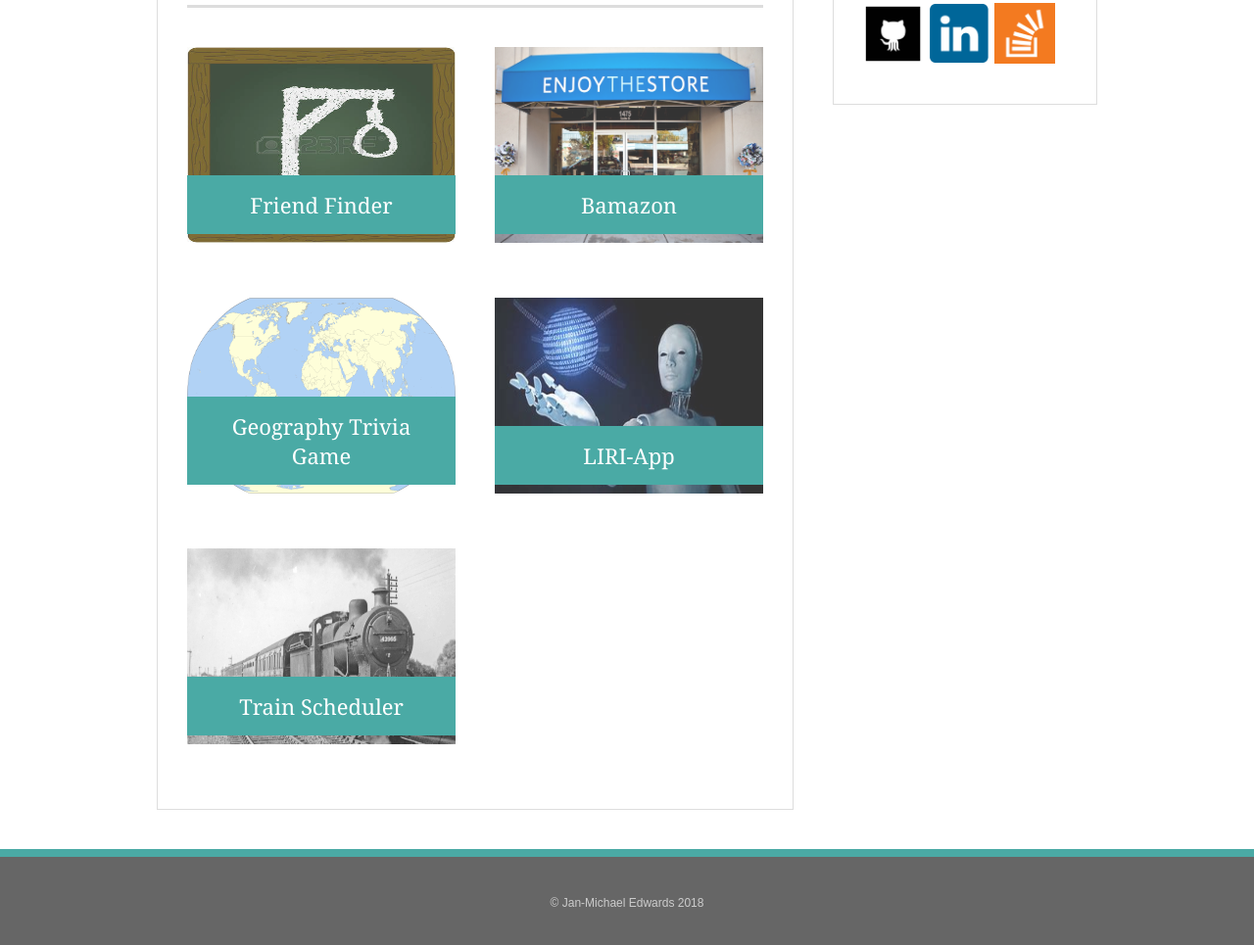
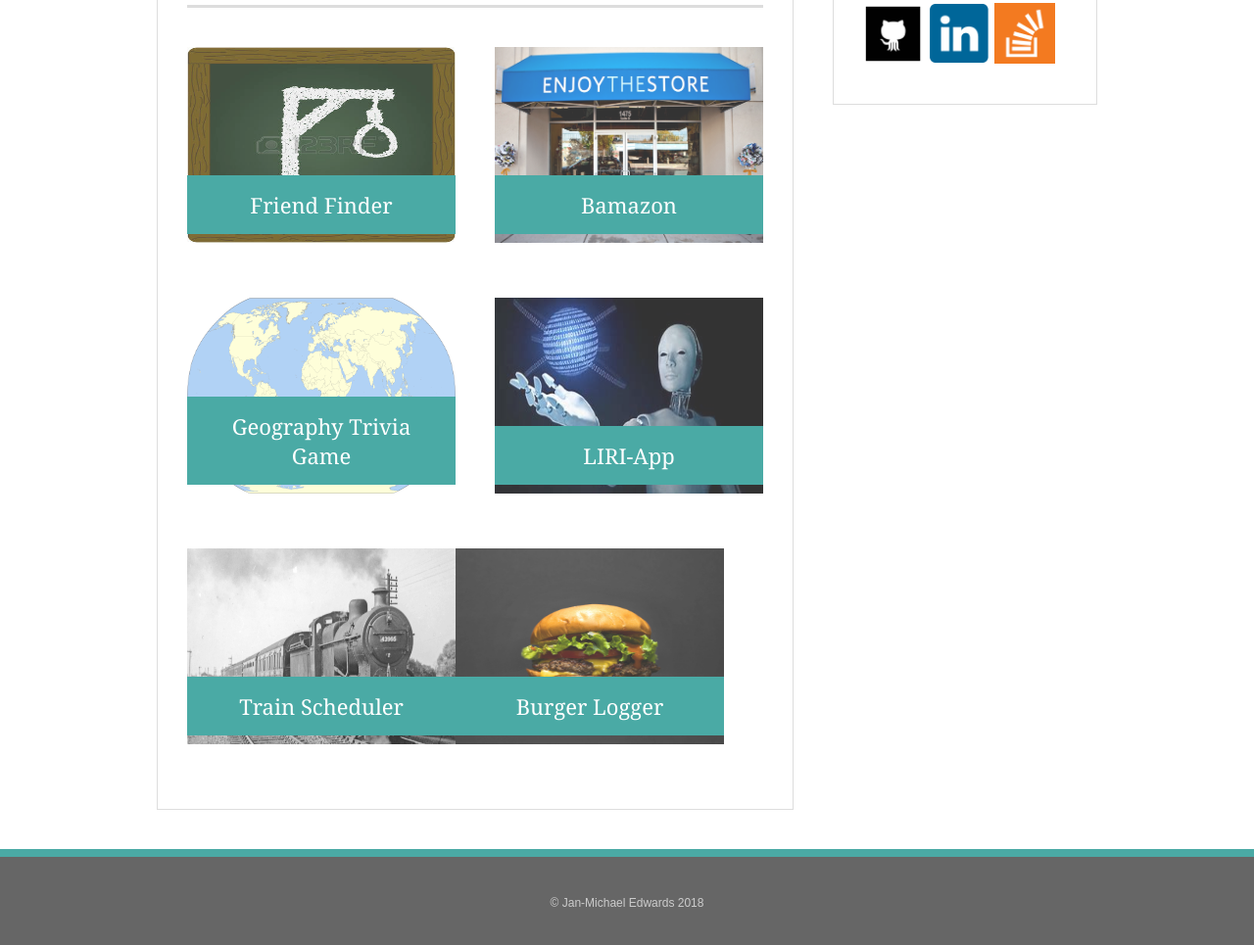
Before and after one commit to jme919/newportfolio, a plain HTML site: page portfolio.html in a window 1280 px wide. Shown: the part 225-1190 px from the top of the page at 98% size. Drawn offline with Linux system fonts and the light colour scheme.

Commit message:
add burger logger to portfolio

```diff
--- a/portfolio.html
+++ b/portfolio.html
@@ -49,6 +49,12 @@
 
 			</div>
 
+			<div class="work">
+				<a target="_blank" href="https://cryptic-retreat-71374.herokuapp.com/"><img src="assets/images/burgerbun.jpg" alt="juicy burger">
+				<h3>Burger Logger</h3></a>
+
+			</div>
+
 		</section>
 
 		<section class="sidebar">
```
Also changed, not shown: assets/images/burgerbun.jpg (added).
